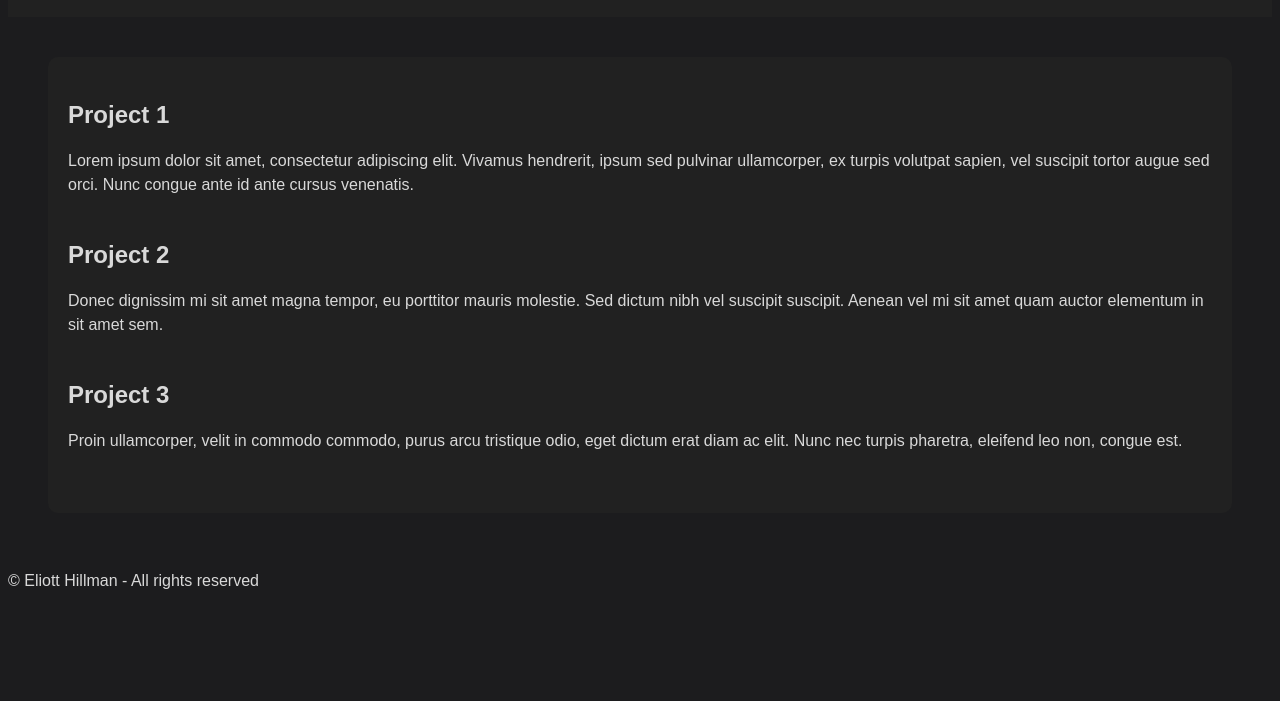
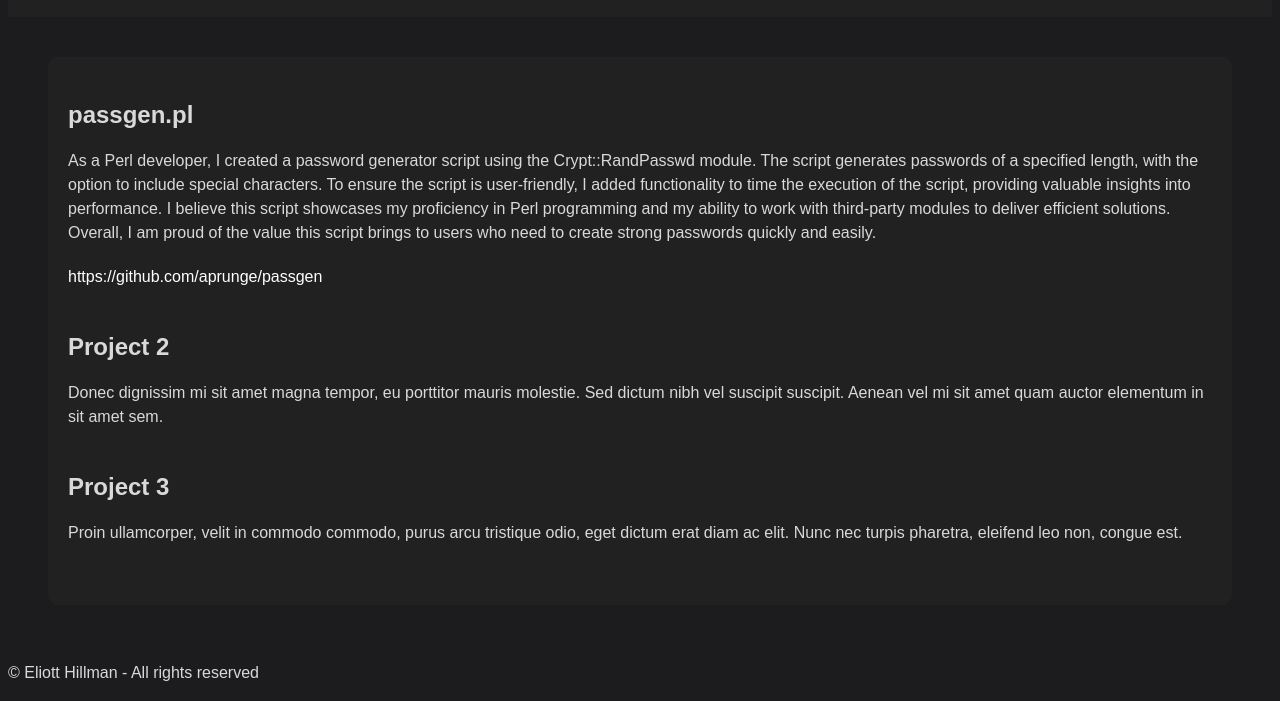
Before and after one commit to aprunge/aprunge.github.io, a plain HTML site: page projects.html in a window 1280 px wide. Shown: the part 125-826 px from the top of the page. Before the commit the page ends 800 px from the top, so only its background shows below. Drawn offline with Linux system fonts and the light colour scheme.

Commit message:
updated projects.html

```diff
--- a/projects.html
+++ b/projects.html
@@ -26,8 +26,9 @@
     <div class="box">
       <div class="center-box">
     <section>
-      <h2>Project 1</h2>
-      <p>Lorem ipsum dolor sit amet, consectetur adipiscing elit. Vivamus hendrerit, ipsum sed pulvinar ullamcorper, ex turpis volutpat sapien, vel suscipit tortor augue sed orci. Nunc congue ante id ante cursus venenatis.</p>
+      <h2>passgen.pl</h2>
+      <p>As a Perl developer, I created a password generator script using the Crypt::RandPasswd module. The script generates passwords of a specified length, with the option to include special characters. To ensure the script is user-friendly, I added functionality to time the execution of the script, providing valuable insights into performance. I believe this script showcases my proficiency in Perl programming and my ability to work with third-party modules to deliver efficient solutions. Overall, I am proud of the value this script brings to users who need to create strong passwords quickly and easily.</p>
+      <a href="https://github.com/aprunge/passgen">https://github.com/aprunge/passgen</a>
     </section>
 
     <section>
```
